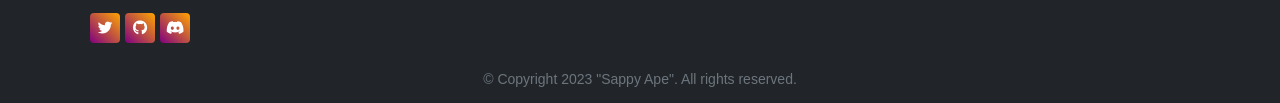
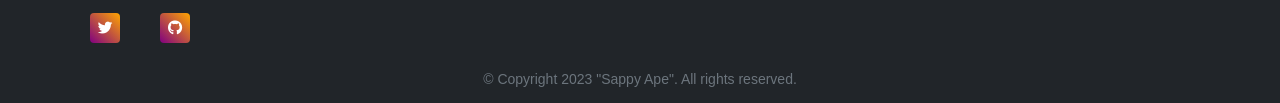
Before and after one commit to sappy-projects/sappy-ape, a plain HTML site: page index.html in a window 1280 px wide. Shown: the part 4514-4617 px from the top of the page. Drawn offline with nearby package versions, Linux system fonts and the light colour scheme.

Commit message:
Update index.html

```diff
--- a/index.html
+++ b/index.html
@@ -442,7 +442,6 @@
 								<div class="d-flex justify-content-between align-items-center" style="max-width: 100px;">
 									<a href="https://twitter.com/SappyApeNF" class="link-twitter" target="_blank"><i class="fab fa-twitter"></i></a>
 									<a href="https://github.com/sappy-projects/sappy-ape/" class="link-instagram" target="_blank"><i class="fab fa-github"></i></a>
-									<a href="https://discord.gg/NCCjRW5m88" class="link-discord" target="_blank"><i class="fab fa-discord"></i></a>
 								</div>
 							</p>
 						</div>
```
